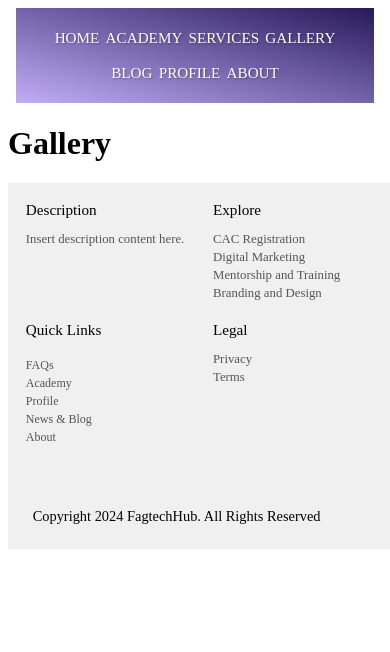
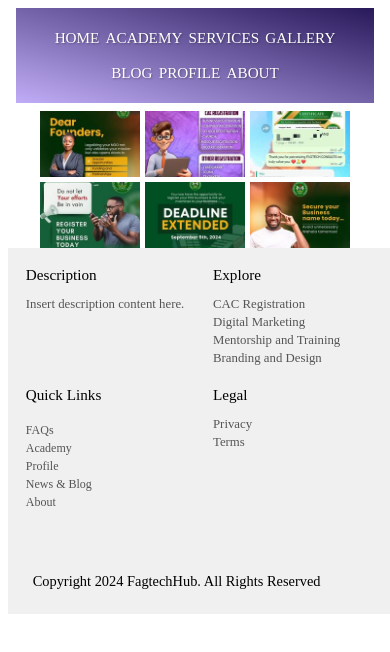
Before and after one commit to IreoluwaWisdom/fagtechhub, a React (Create React App) app in the folder fagtech/: page /gallery in a window 390 px wide. Shown: the top 652 px of the page. Built offline with nearby package versions, Linux system fonts and the light colour scheme.

Commit message:
gallery pictures outlined

```diff
--- a/fagtech/src/Gallery/gallery.js
+++ b/fagtech/src/Gallery/gallery.js
@@ -1,9 +1,51 @@
-import React from "react";
+import React, { useState } from "react";
+import "../Styles/gallery.css";
+import pic1 from "../images/pic1.jpg";
+import pic2 from "../images/pic2.jpg";
+import pic3 from "../images/pic3.jpg";
+import pic4 from "../images/pic4.jpg";
+import pic5 from "../images/pic5.jpg";
+import pic6 from "../images/pic6.jpg";
 
 const Gallery = () => {
+  const [activeOverlay, setActiveOverlay] = useState(null);
+
+  const handleViewClick = (index) => {
+    setActiveOverlay(index);
+  };
+
+  const handleCloseClick = () => {
+    setActiveOverlay(null);
+  };
+
+  const images = [pic1, pic2, pic3, pic4, pic5, pic6];
+
   return (
-    <div>
-      <h1>Gallery</h1>
+    <div className="gallery">
+      {images.map((src, index) => (
+        <div className="gallery-item" key={index}>
+          <img
+            className="gallery-image"
+            src={src}
+            alt={`Gallery item ${index + 1}`}
+            onClick={() => handleViewClick(index)}
+          />
+          {activeOverlay === index && (
+            <div className="overlay">
+              <div className="overlay-inner">
+                <button className="close" onClick={handleCloseClick}>
+                  Close X
+                </button>
+                <img
+                  className="overlay-image"
+                  src={src}
+                  alt={`Overlay item ${index + 1}`}
+                />
+              </div>
+            </div>
+          )}
+        </div>
+      ))}
     </div>
   );
 };
--- /dev/null
+++ b/fagtech/src/Styles/gallery.css
@@ -0,0 +1,87 @@
+.gallery {
+  display: flex;
+  flex-wrap: wrap;
+  gap: 10px;
+  justify-content: center;
+}
+
+.gallery-item {
+  position: relative;
+  max-width: 300px;
+  max-height: 200px;
+  overflow: hidden;
+}
+
+.gallery-image {
+  width: 100%;
+  height: 100%;
+  object-fit: cover;
+  cursor: pointer;
+  transition: transform 0.3s;
+}
+
+.gallery-image:hover {
+  transform: scale(1.05);
+}
+
+.overlay {
+  position: fixed;
+  top: 0;
+  left: 0;
+  width: 100%;
+  height: 100%;
+  background-color: rgba(0, 0, 0, 0.8);
+  display: flex;
+  align-items: center;
+  justify-content: center;
+  z-index: 1000;
+}
+
+.overlay-inner {
+  position: relative;
+  background-color: #fff;
+  padding: 20px;
+  border-radius: 8px;
+}
+
+.overlay-image {
+  max-width: 90vw;
+  max-height: 90vh;
+}
+
+.close {
+  position: absolute;
+  top: 10px;
+  right: 10px;
+  background: none;
+  border: none;
+  font-size: 18px;
+  cursor: pointer;
+}
+
+@media (max-width: 768px) {
+  .gallery {
+    gap: 5px;
+  }
+
+  .gallery-item {
+    max-width: 150px;
+    max-height: 100px;
+  }
+
+  .overlay-inner {
+    padding: 10px;
+  }
+}
+
+@media (max-width: 480px) {
+  .gallery-item {
+    max-width: 100px;
+    max-height: 66px;
+  }
+
+  .overlay-image {
+    max-width: 80vw;
+    max-height: 80vh;
+  }
+}
```
